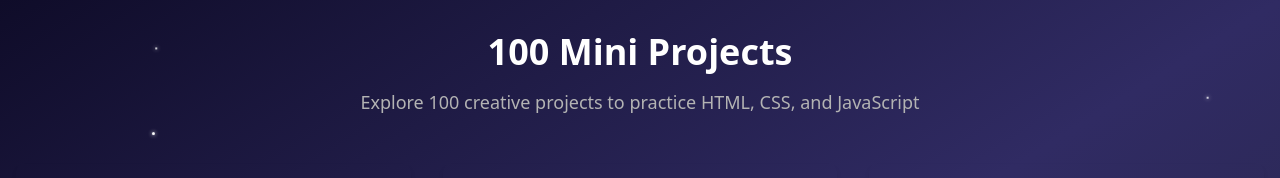
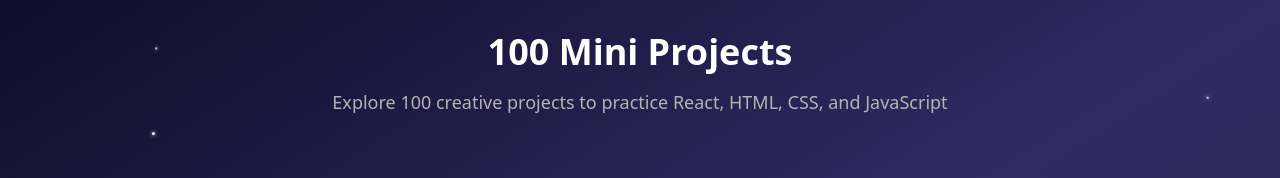
Before and after one commit to Faizal661/100-mini-projects, a React (Vite) app: page / in a window 1280 px wide. Shown: the top 178 px of the page. Built offline with nearby package versions, Linux system fonts and the light colour scheme.

Commit message:
Style : Changed some style in homepage

```diff
--- a/src/components/CategoryCard.tsx
+++ b/src/components/CategoryCard.tsx
@@ -3,7 +3,7 @@ import { MovingCard } from "./MovingCard";
 
 export const CategoryCard = ({ category }: { category: Category }) => {
     return (
-      <div className="bg-transparent rounded-lg shadow-md p-6 hover:shadow-2xl transition-shadow duration-700">
+      <div className="bg-transparent rounded-lg shadow-xl p-6 hover:shadow-2xl transition-all duration-700">
         <h3 className="text-xl font-bold mb-2 text-primaryDarkText">{category.title}</h3>
         <p className="text-secondaryDarkText mb-4">{category.description}</p>
         <div className="grid grid-cols-1 sm:grid-cols-2 gap-4">
--- a/src/components/MovingCard.tsx
+++ b/src/components/MovingCard.tsx
@@ -10,7 +10,7 @@ export const MovingCard: React.FC<MovingCardProps> = ({ project }) => {
   return (
     <div
       ref={cardRef}
-      className="bg-transparent p-4 rounded-md cursor-pointer shadow-xl transition-all duration-300 hover:bg-slate-900  hover:scale-125 hover:-skew-y-2"
+      className="bg-transparent p-4 rounded-md cursor-pointer shadow-xl transition-all duration-300 hover:bg-slate-900  hover:scale-110 hover:-skew-x-2"
       onClick={() => console.log(`Navigate to project ${project.id}`)}
     >
       <div className="transform transition-transform duration-200">
--- a/src/pages/HomePage.tsx
+++ b/src/pages/HomePage.tsx
@@ -12,7 +12,7 @@ const HomePage = () => {
             100 Mini Projects
           </h1>
           <p className="text-secondaryDarkText text-lg">
-            Explore 100 creative projects to practice HTML, CSS, and JavaScript
+            Explore 100 creative projects to practice React, HTML, CSS, and JavaScript
           </p>
         </div>
 
```
